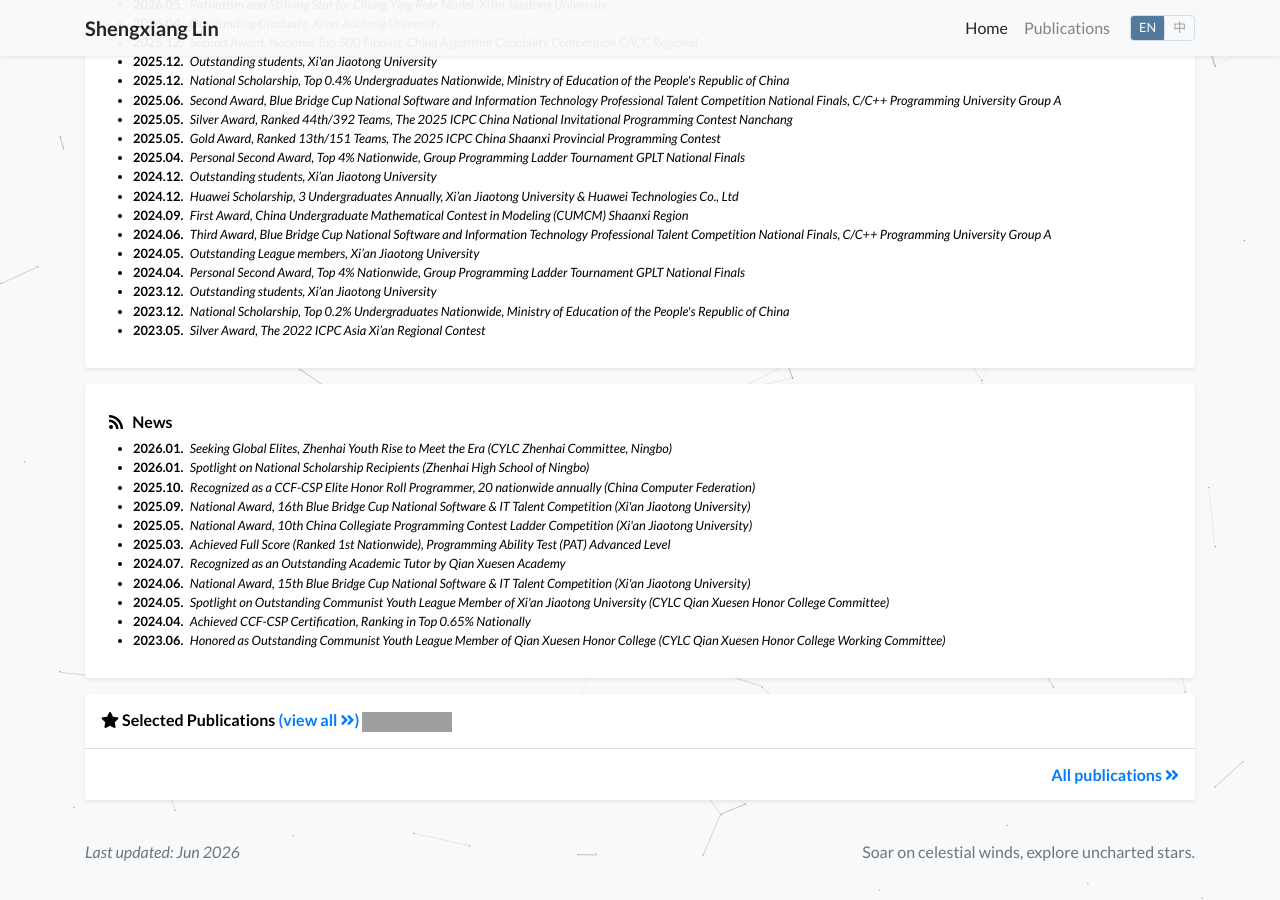
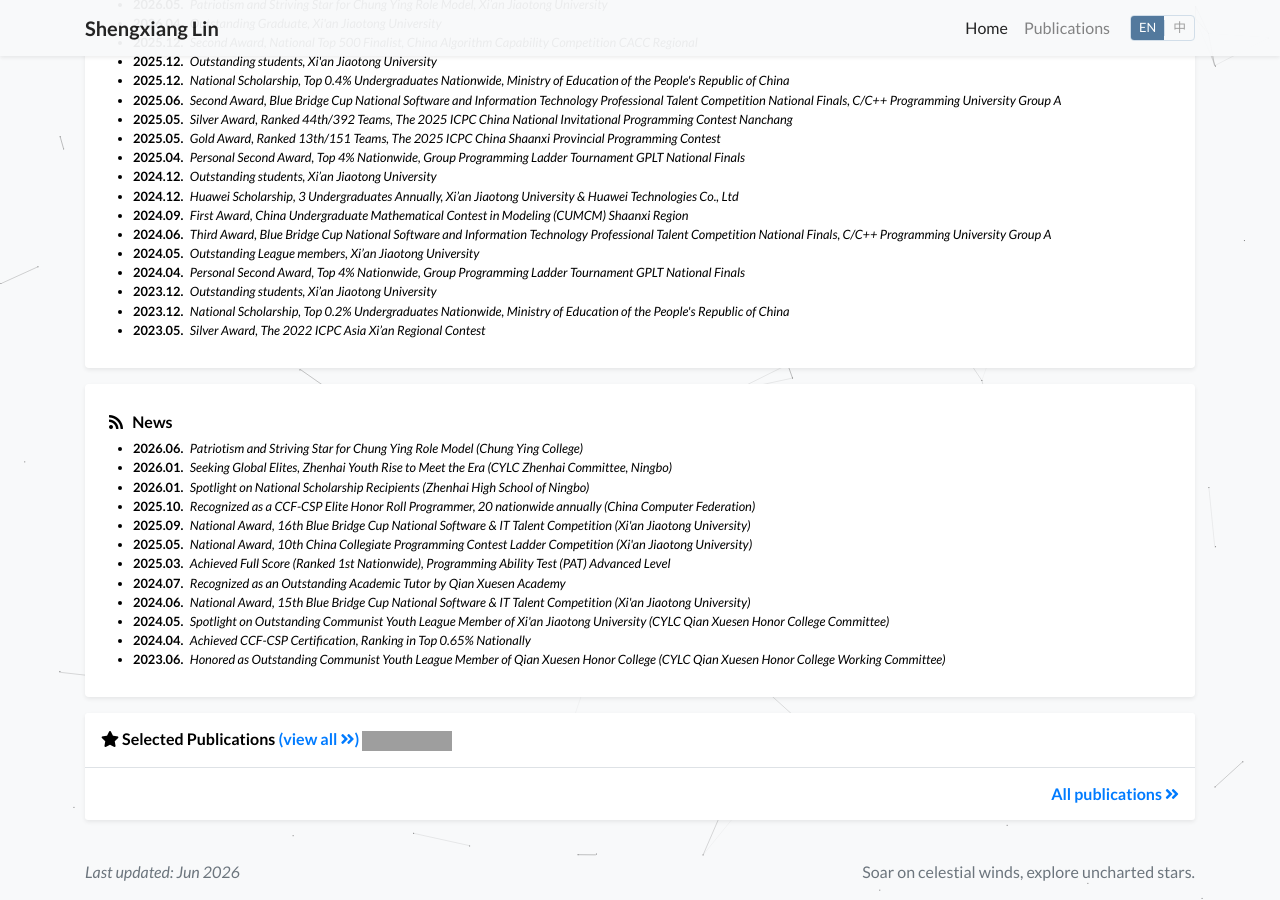
Before and after one commit to Shengxiang-Lin/Shengxiang-Lin.github.io, a Jekyll site: the page built from index.html, in a window 1280 px wide and 900 px high, scrolled down 1302 px. Built offline with Jekyll 4.4.1, drawn with Linux system fonts in a browser that asks for light colours; a style sheet for code colours, icons or effects is not loaded; grey boxes are pictures that could not be loaded.

Commit message:
Update profile.yml

```diff
--- a/_data/profile.yml
+++ b/_data/profile.yml
@@ -236,6 +236,9 @@ awards_zh:
 
 
 news:
+  - name: Patriotism and Striving Star for Chung Ying Role Model (Chung Ying College)
+    date: 2026.06
+    url: "https://mp.weixin.qq.com/s?__biz=MzU1NzQ3MTcwMA==&mid=2247543991&idx=1&sn=b60ee8a387b23cbd6736b21871c38721&chksm=fd3f55f14e21869a57832844d03400279a08ac06fd8f2f3b2f04b150e70aeac776ca885c126f&mpshare=1&scene=23&srcid=0617vGstWj6ENsSwGIvYATqh&sharer_shareinfo=b8162d542b6b86f9092157e0fd0ac2b0&sharer_shareinfo_first=aba19ae7984bdcd76a5ba70d8585aa0c#rd"
   - name: Seeking Global Elites, Zhenhai Youth Rise to Meet the Era (CYLC Zhenhai Committee, Ningbo)
     date: 2026.01
     url: "https://mp.weixin.qq.com/s/tzXz2JcK0pAh5kuk59YzGw"
@@ -271,6 +274,9 @@ news:
     url: "https://mp.weixin.qq.com/s?__biz=MzI0NzExMjIwMQ==&mid=2650995705&idx=1&sn=f11322a6904706c2d10a835ff678be17&chksm=f3f8126067368330a3d6a068e6cb13aa34e53f350b2c9736e15b85bf2acfcc04f4565ea28831&mpshare=1&scene=23&srcid=1127vDtcrvGgLvMChJ1gLelU&sharer_shareinfo=c4d6f0596af1effeae5af0902dae5ac6&sharer_shareinfo_first=c4d6f0596af1effeae5af0902dae5ac6#rd"
 
 news_zh:
+  - name: "【仲英榜样】爱国奋斗之星（仲英书院）"
+    date: 2026.06
+    url: "https://mp.weixin.qq.com/s?__biz=MzU1NzQ3MTcwMA==&mid=2247543991&idx=1&sn=b60ee8a387b23cbd6736b21871c38721&chksm=fd3f55f14e21869a57832844d03400279a08ac06fd8f2f3b2f04b150e70aeac776ca885c126f&mpshare=1&scene=23&srcid=0617vGstWj6ENsSwGIvYATqh&sharer_shareinfo=b8162d542b6b86f9092157e0fd0ac2b0&sharer_shareinfo_first=aba19ae7984bdcd76a5ba70d8585aa0c#rd"
   - name: "寻访百位全球镇海菁英（共青团宁波市镇海区委员会）"
     date: 2026.01
     url: "https://mp.weixin.qq.com/s/tzXz2JcK0pAh5kuk59YzGw"
```
